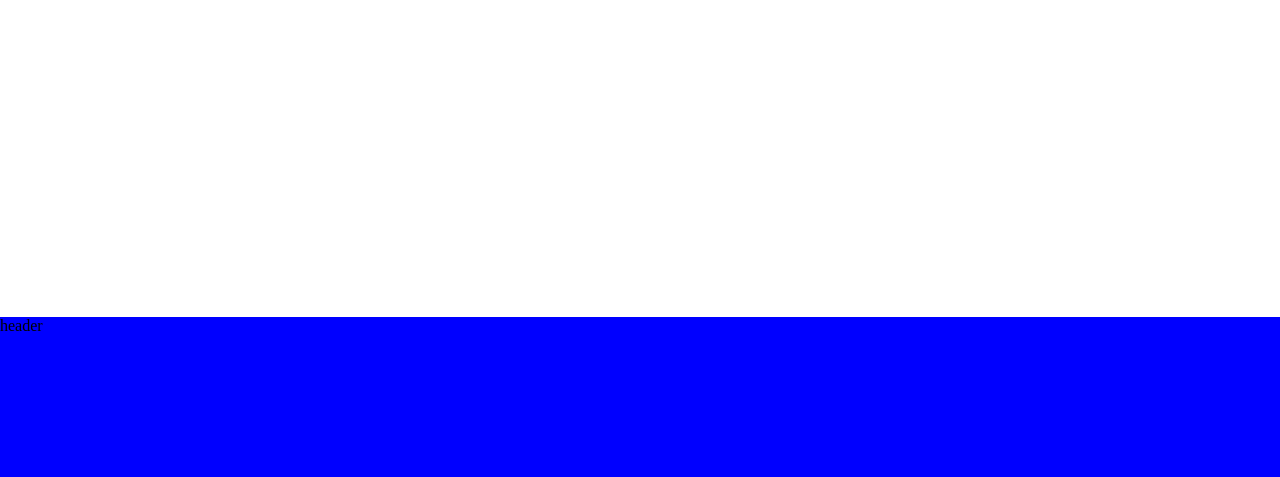
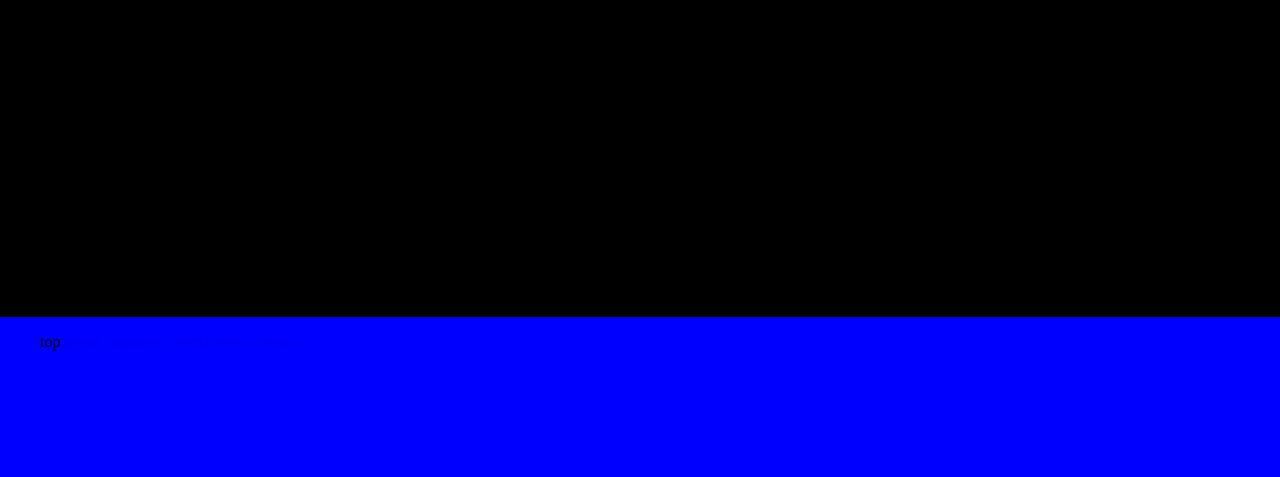
Before and after one commit to kamo0123/lostall, a plain HTML site: page index.html in a window 1280 px wide. Shown: the part 323-800 px from the top of the page. Drawn offline with Linux system fonts and the light colour scheme.

Commit message:
3/5 15:52

```diff
--- a/index.html
+++ b/index.html
@@ -5,6 +5,7 @@
     <meta charset="UTF-8">
     <title>TOP | lost all</title>
     <link rel="stylesheet" href="style.css">
+    <link rel="stylesheet" href="sanitize.css">
     <!--
     <link rel="stylesheet" href="https://cdnjs.cloudflare.com/ajax/libs/10up-sanitize.css/8.0.0/sanitize.css"> -->
 </head>
@@ -14,15 +15,25 @@
     <div class="wrapper">
         <!-- header -->
         <header>
-            <p class="header">header</p>
+            <div class="header">
+                <ul>
+                    <li>top</li>
+                    <li><a href="about.html">about</a></li>
+                    <li><a href="character.html">character</a></li>
+                    <li><a href="combat.html">combat</a></li>
+                    <li><a href="news.html">news</a></li>
+                    <li><a href="contact.html">contact</a></li>
+                </ul>
+            </div>
         </header>
         <!-- header -->
         <!-- main -->
         <main>
-            <h1 class="title">title1</h1>
+            <h1 class="title">title</h1>
         </main>
         <!-- main -->
-        <!-- footer --><!--
+        <!-- footer -->
+        <!--
         <footer>
             <p class="footer">footer</p>
         </footer> -->
--- a/sanitize.css
+++ b/sanitize.css
@@ -6,6 +6,7 @@ body{
     margin: 0;
     height: 100%;
 }
-a{
-    list-style: none;
+li,a {
+    list-style-type: none;
+    text-decoration: none;
 }
--- a/style.css
+++ b/style.css
@@ -19,7 +19,9 @@ main{
     width: 100%;
     height: 20%;
 }
-
+li {
+    display: inline;
+}
 /*****************page-top***************************/
 .title {
     background-color: red;
```
Also changed, not shown: about.html (+11 -1 lines), character.html (+11 -1 lines), combat.html (+11 -1 lines), contact.html (+10 -1 lines), news.html (+11 -1 lines).
